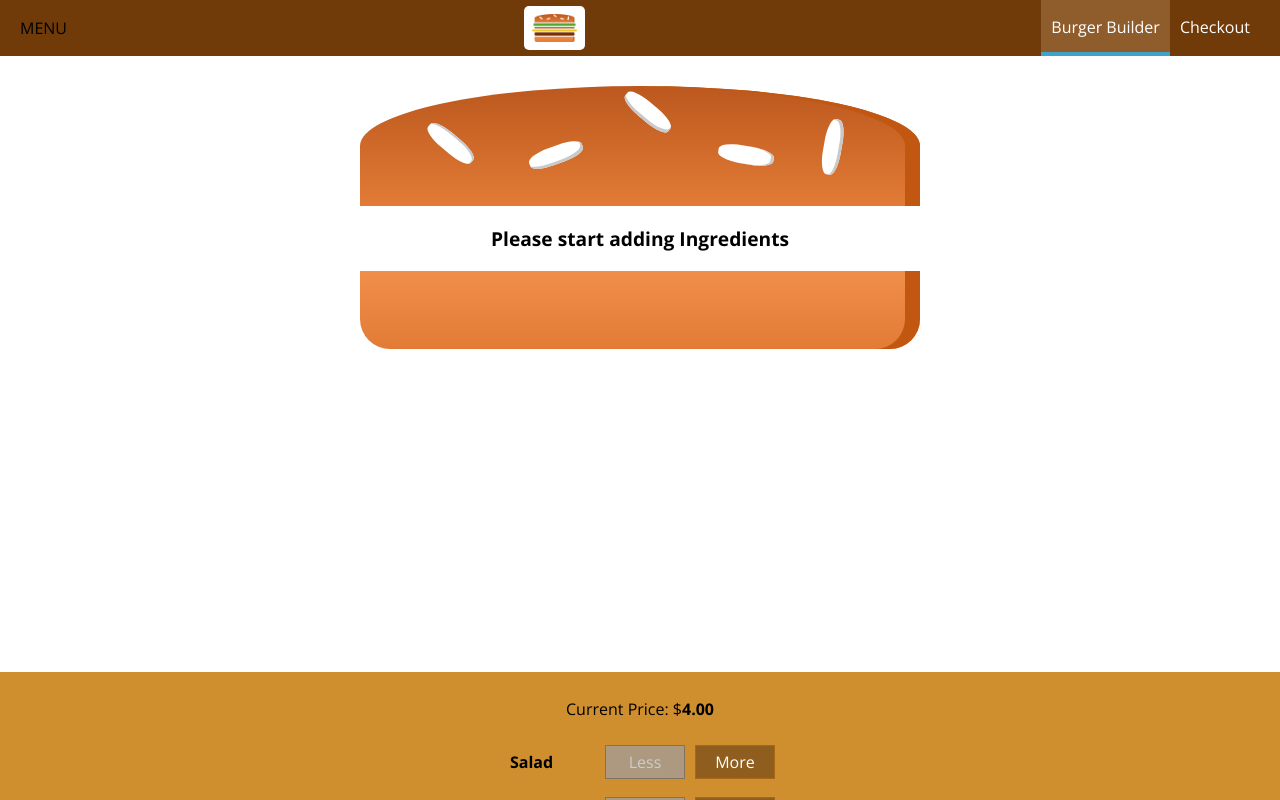
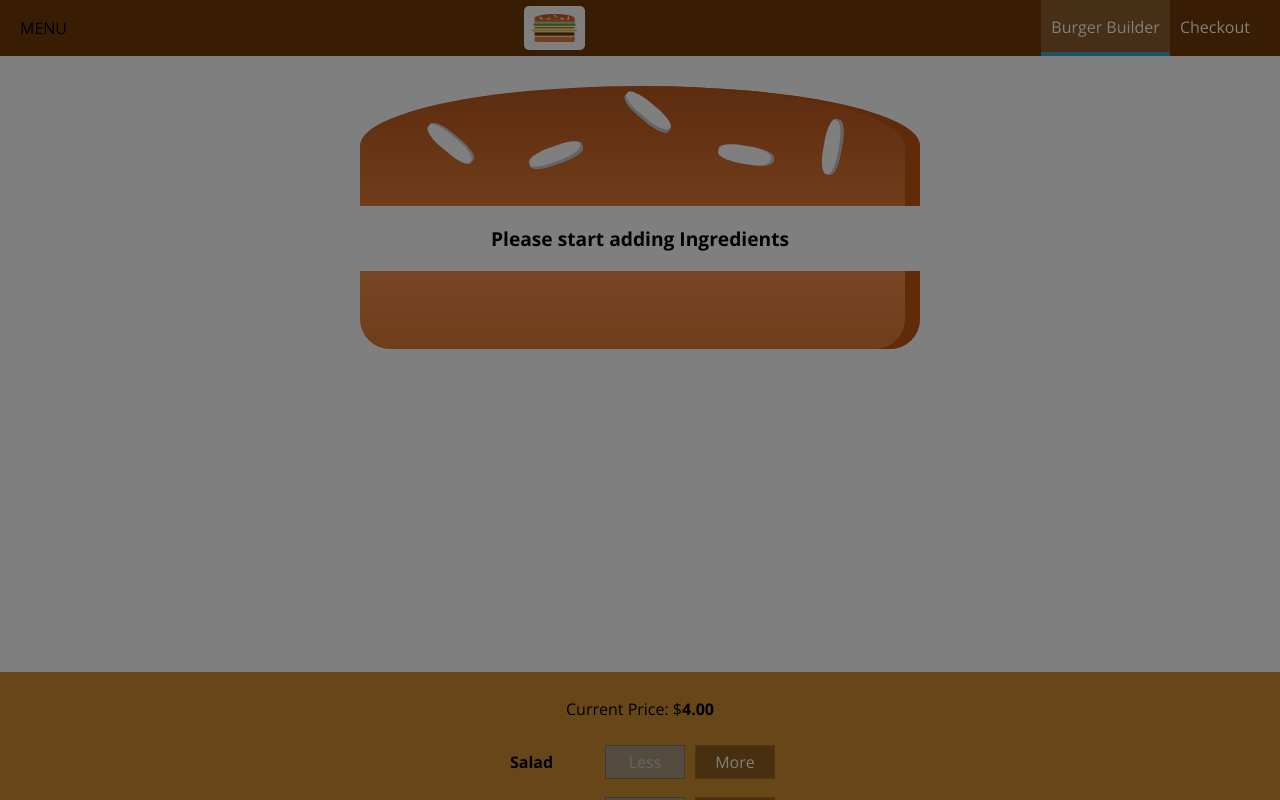
Before and after one commit to Aseelaldallal/burger-builder, a React app: page / in a window 1280 px wide. Shown: the top 800 px of the page. Built offline with nearby package versions, Linux system fonts and the light colour scheme.

Commit message:
config sidedrawer to close when backdrop clicked

```diff
--- a/src/components/Layout/Layout.js
+++ b/src/components/Layout/Layout.js
@@ -1,17 +1,33 @@
-import React from 'react';
+import React, { Component } from 'react';
 import Auxillary from '../../hoc/Auxillary';
 import classes from "./Layout.css";
 import Toolbar from "../Navigation/Toolbar/Toolbar";
 import SideDrawer from "../Navigation/SideDrawer/SideDrawer";
 
-const layout = (props) => (
-    <Auxillary>
-        <Toolbar />
-        <SideDrawer />
-        <main className={classes.Content}>
-            {props.children}
-        </main>
-    </Auxillary>
-);
 
-export default layout;
+class Layout extends Component {
+
+    state = {
+        showSideDrawer: true
+    }
+
+    sideDrawerClosedHandler = () => {
+        this.setState({showSideDrawer: false});
+    }
+
+    render() {
+        return (
+            <Auxillary>
+                <Toolbar />
+                <SideDrawer open={this.state.showSideDrawer} closed={this.sideDrawerClosedHandler}/>
+                <main className={classes.Content}>
+                    {this.props.children}
+                </main>
+            </Auxillary>
+        )
+    }
+
+
+}
+
+export default Layout;
--- a/src/components/Navigation/SideDrawer/SideDrawer.js
+++ b/src/components/Navigation/SideDrawer/SideDrawer.js
@@ -4,11 +4,22 @@
 import Logo from '../../Logo/Logo';
 import NavigationItems from '../NavigationItems/NavigationItems';
 import classes from './SideDrawer.css';
+import Backdrop from '../../UI/Backdrop/Backdrop';
+import Auxillary from '../../../hoc/Auxillary';
 
 const sideDrawer = (props) => {
 
+    let attachedClasses = [classes.SideDrawer, classes.Close];
+
+    if(props.open) {
+        attachedClasses = [classes.SideDrawer, classes.Open];
+    }
+
     return (
-        <div className={classes.SideDrawer}>
+
+        <Auxillary>
+            <Backdrop show={props.open} clicked={props.closed}/>
+            <div className={attachedClasses.join(' ')}>
                 <div className={classes.Logo}>
                     <Logo />
                 </div>
@@ -16,6 +27,8 @@
                     <NavigationItems />
                 </nav>
             </div>
+        </Auxillary>
+
     );
 
 };
--- a/src/components/Navigation/Toolbar/Toolbar.js
+++ b/src/components/Navigation/Toolbar/Toolbar.js
@@ -8,7 +8,9 @@
     <header className={classes.Toolbar}>
         <div>MENU</div>
         <div className={classes.Logo}><Logo /></div>
-        <NavigationItems />
+        <nav className={classes.DesktopOnly}>
+            <NavigationItems />
+        </nav>
     </header>
 
 );
```
Lines whose indentation alone changed are shown as unchanged.
